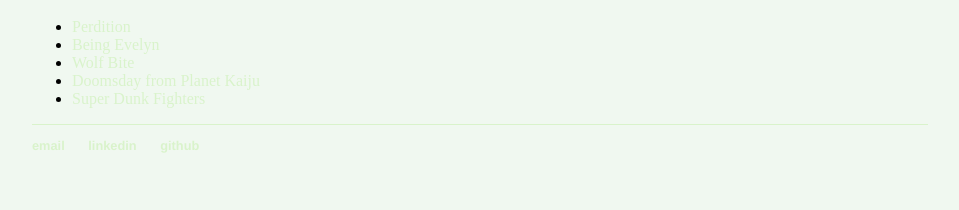
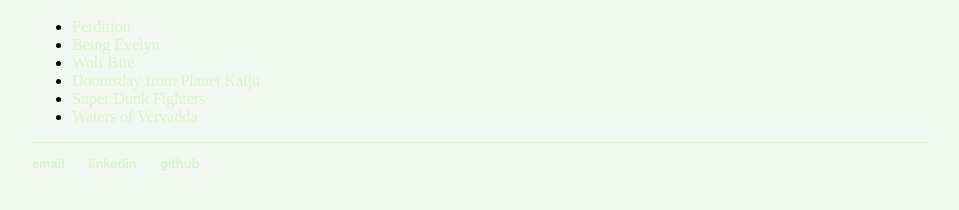
Before and after one commit to digigrant/digigrant.github.io, a Jekyll site: the page built from projects.html, in a window 1280 px wide. Shown: the part 179-389 px from the top of the page, without its empty margins (160-1119 px from the left). Built offline with Jekyll 4.4.1, drawn with Linux system fonts in a browser that asks for light colours.

Commit message:
Update projects.html

```diff
--- a/projects.html
+++ b/projects.html
@@ -10,4 +10,5 @@ title: Projects
   <li><a href="/projects/wolf-bite.html">Wolf Bite</a></li>
   <li><a href="/projects/doomsday.html">Doomsday from Planet Kaiju</a></li>
   <li><a href="/projects/super-dunk-fighters.html">Super Dunk Fighters</a></li>
+  <li><a href="/projects/waters-of-vervadda.html">Waters of Vervadda</a></li>
 </ul>
```
